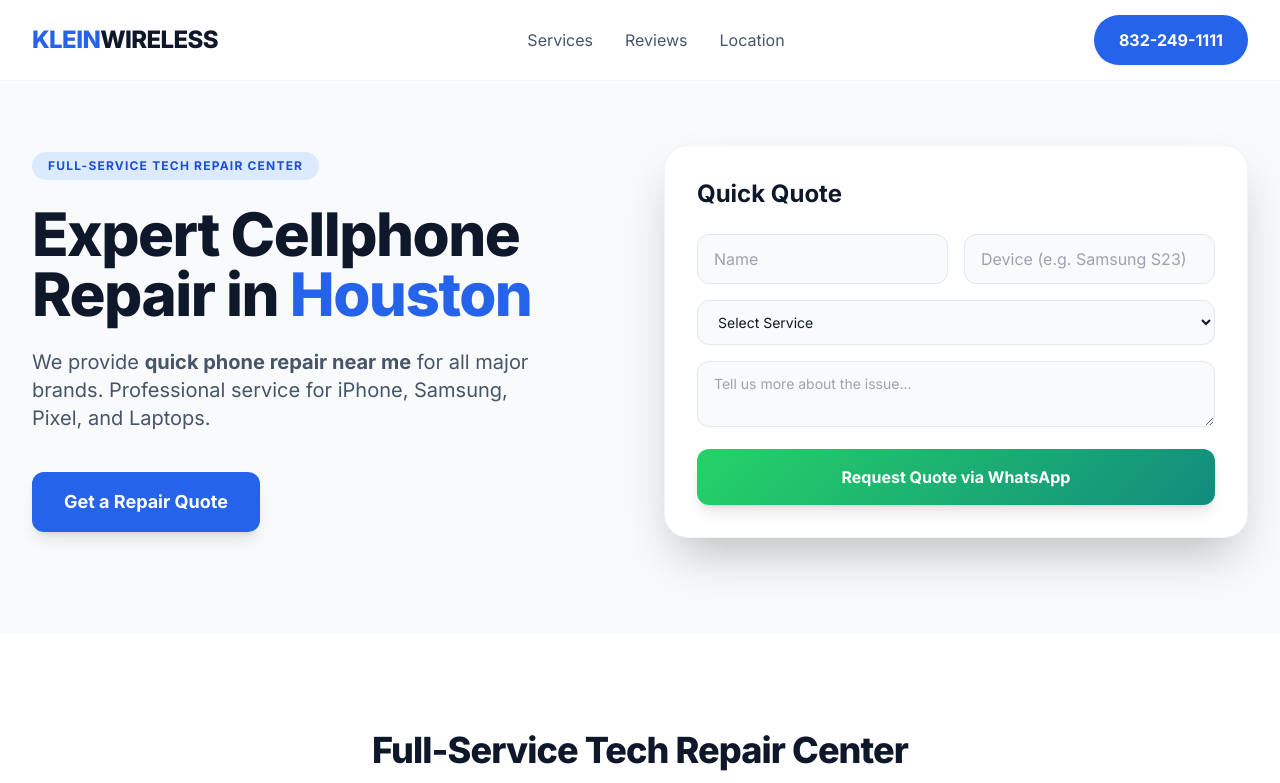
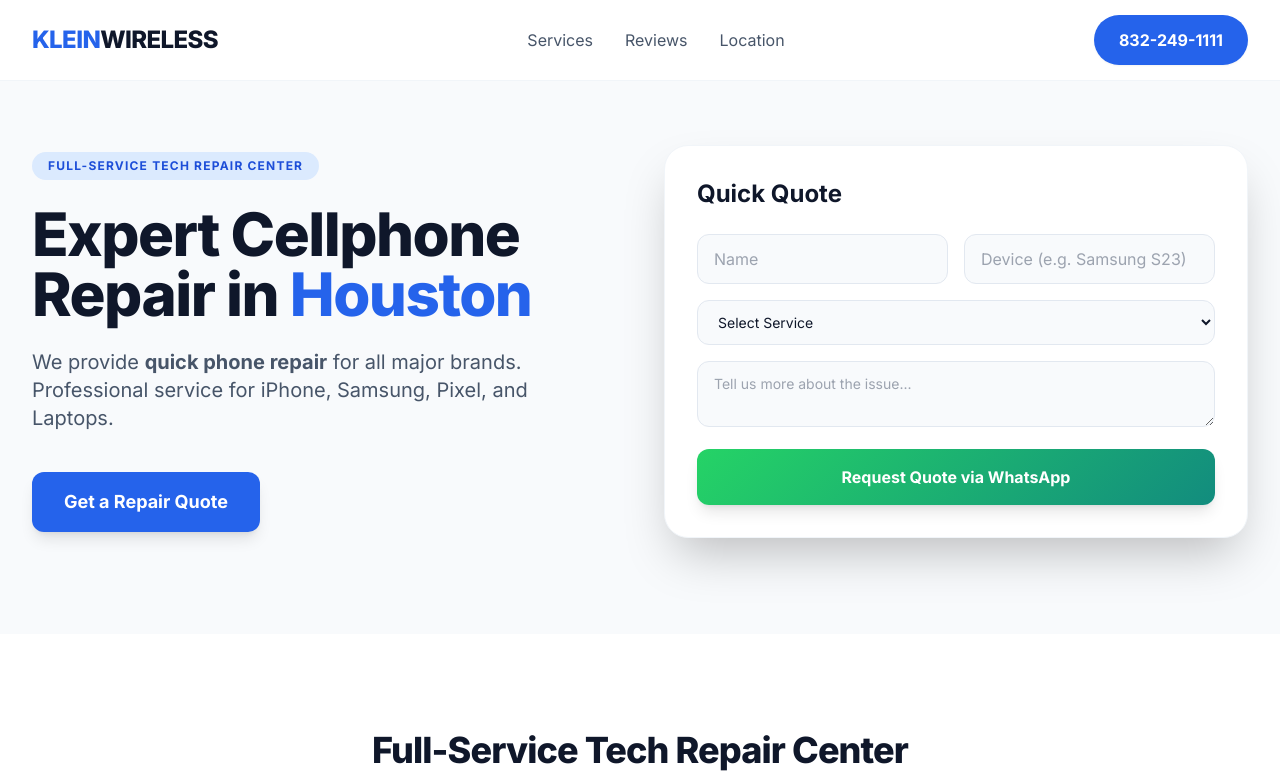
Before and after one commit to amoten1984/kleinwireless, a plain HTML site: page index.html in a window 1280 px wide. Shown: the top 783 px of the page. Drawn offline with nearby package versions, Linux system fonts and the light colour scheme.

Commit message:
Update index.html

```diff
--- a/index.html
+++ b/index.html
@@ -116,7 +116,7 @@
                             Expert Cellphone Repair in <span class="text-blue-600">Houston</span>
                         </h1>
                         <p class="text-lg md:text-xl text-slate-600 mb-10 leading-relaxed max-w-lg">
-                            We provide <strong>quick phone repair near me</strong> for all major brands. Professional service for iPhone, Samsung, Pixel, and Laptops.
+                            We provide <strong>quick phone repair</strong> for all major brands. Professional service for iPhone, Samsung, Pixel, and Laptops.
                         </p>
                         <div class="flex flex-col sm:flex-row space-y-4 sm:space-y-0 sm:space-x-4">
                             <a href="tel:8322491111" onclick="gtag('event', 'phone_call_click', {'location': 'hero'});" title="Call for Houston Repair Pricing" class="text-center px-8 py-4 bg-blue-600 text-white text-lg font-bold rounded-xl shadow-lg hover:bg-blue-700 transition">
```
